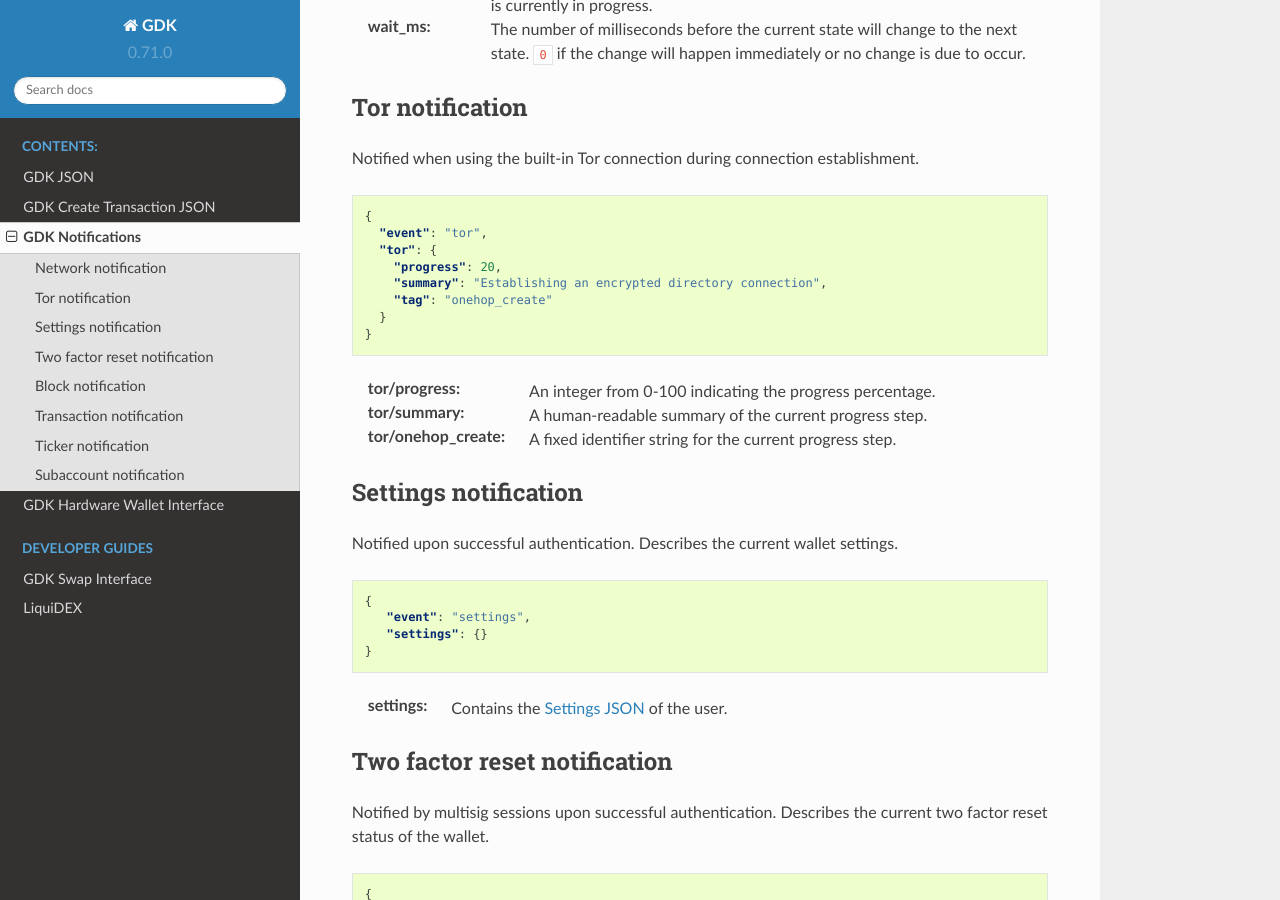
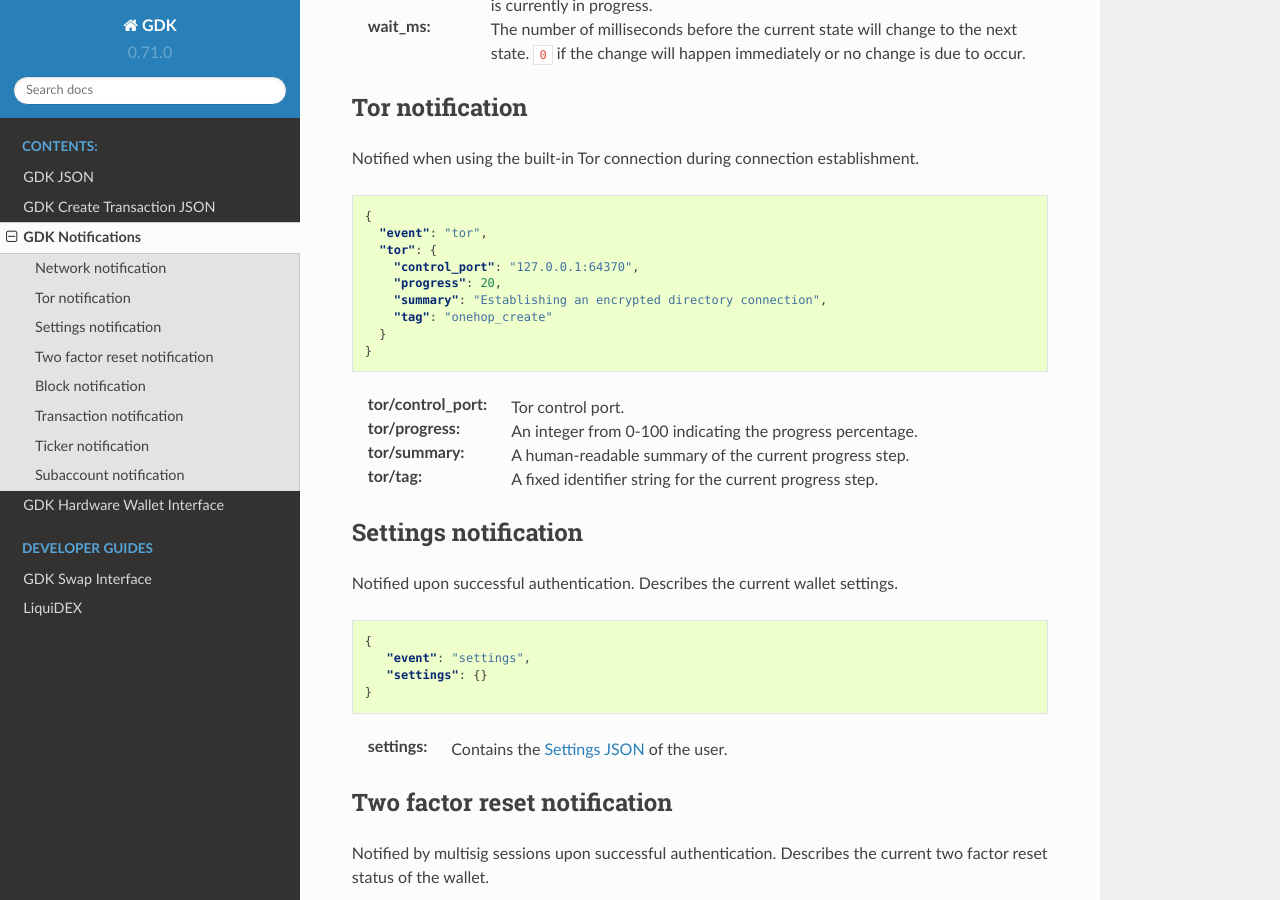
Before and after one commit to Blockstream/gdk, a Sphinx documentation site: the page built from docs/source/gdk-ntf.rst, in a window 1280 px wide and 900 px high, scrolled down 675 px. Built offline with Sphinx 7.4.7 and the Read the Docs theme 2.0.0, drawn with Linux system fonts in a browser that asks for light colours; pages that are not in the unit, such as notebooks, are missing from menus.

Commit message:
docs: describe control port key in tor notification

```diff
--- a/docs/source/gdk-ntf.rst
+++ b/docs/source/gdk-ntf.rst
@@ -51,15 +51,17 @@ Notified when using the built-in Tor connection during connection establishment.
   {
     "event": "tor",
     "tor": {
+      "control_port": "127.0.0.1:64370",
       "progress": 20,
       "summary": "Establishing an encrypted directory connection",
       "tag": "onehop_create"
     }
   }
 
+:tor/control_port: Tor control port.
 :tor/progress: An integer from 0-100 indicating the progress percentage.
 :tor/summary: A human-readable summary of the current progress step.
-:tor/onehop_create: A fixed identifier string for the current progress step.
+:tor/tag: A fixed identifier string for the current progress step.
 
 
 
```
